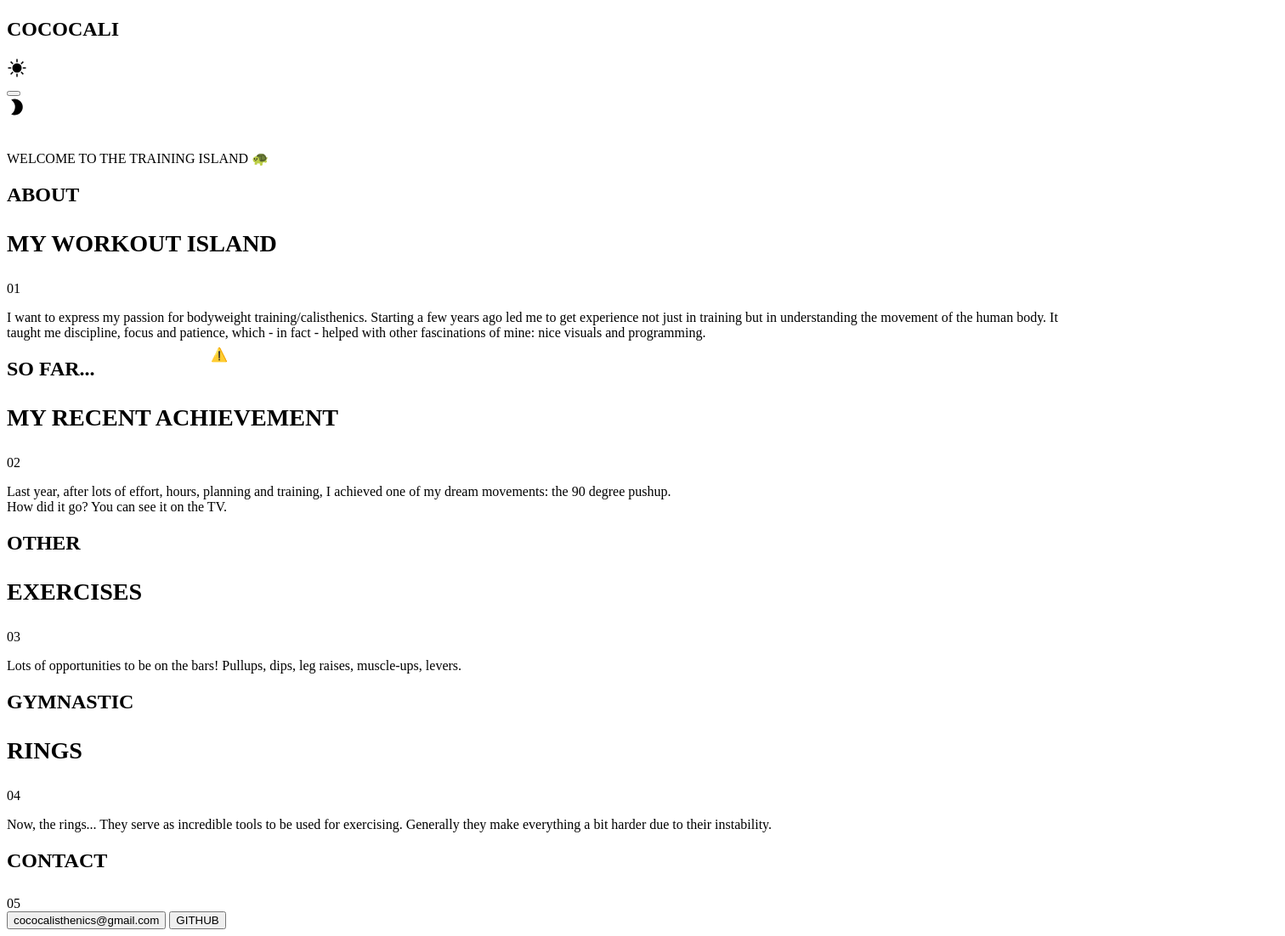
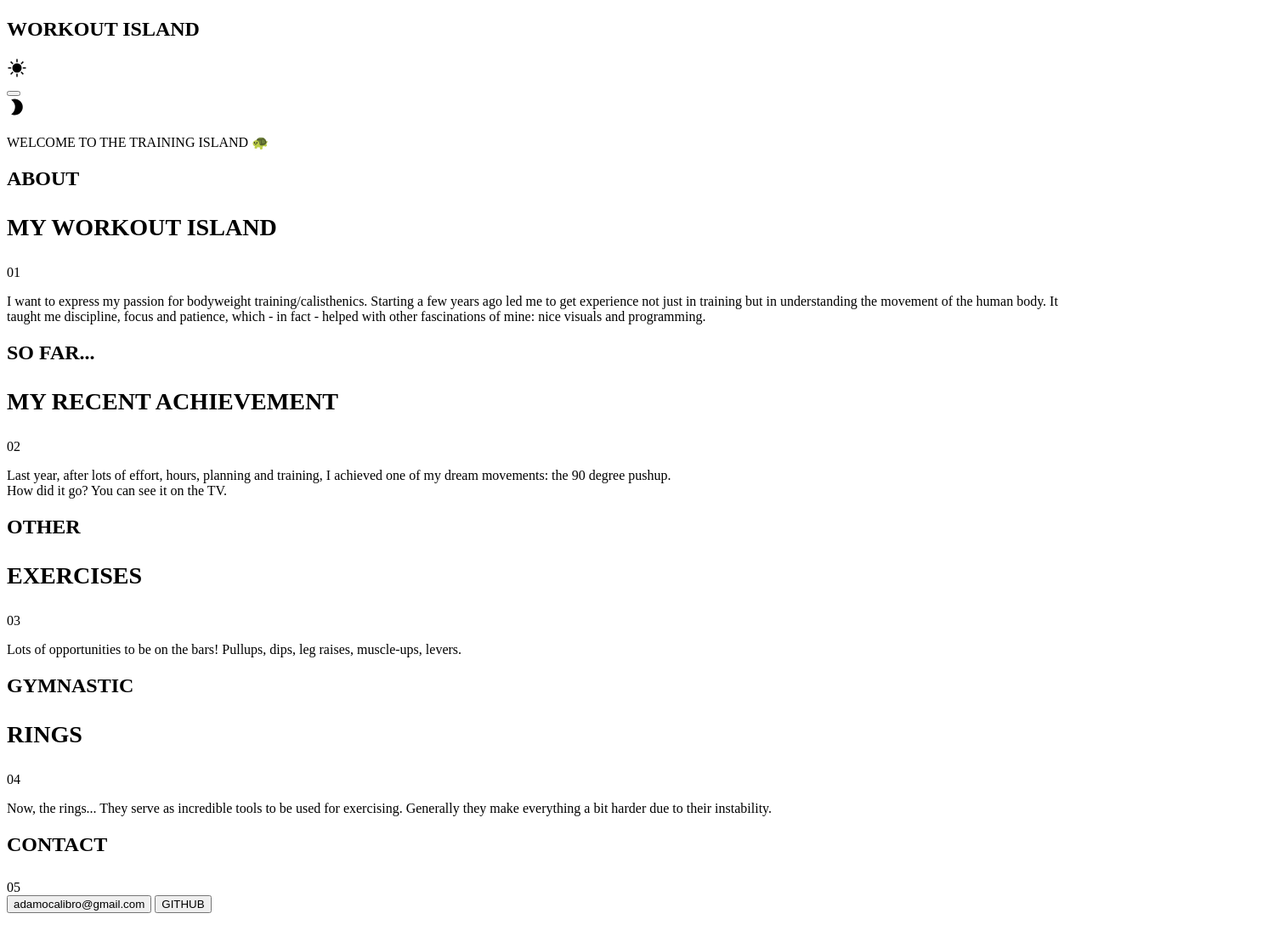
Before and after one commit to OroszAdam/OroszAdam.github.io, a website: page index.html in a window 1280 px wide. Shown: the part 400-1502 px from the top of the page at 85% size, 1512 px wide, since content can reach past the window. Drawn offline with nearby package versions, Linux system fonts and the light colour scheme; no server answers; a web font is replaced by a local one.

Commit message:
Remove cat, some changes

```diff
--- a/index.html
+++ b/index.html
@@ -32,7 +32,7 @@
 
           <div class="hero-wrapper">
             <div class="hero-main">
-              <h1 class="hero-main-title">COCOCALI</h1>
+              <h1 class="hero-main-title">WORKOUT ISLAND</h1>
               <div class="toggle-bar">
                 <div class="sun-wrapper">
                   <svg
@@ -63,7 +63,6 @@
             </div>
 
             <div class="hero-second-base">
-              <lottie-player class="hero-second-cat" src="https://lottie.host/b61b47d5-21b2-4047-9c1b-97dfdf79d60e/TA9teGbc2e.json" background="Transparent" speed="1"  direction="1" loop autoplay style="transform: translate3d(240px, 266px, 0px)"></lottie-player>
               <div class="hero-second">
                   <p class="hero-main-description">
                     WELCOME TO THE TRAINING ISLAND 🐢
@@ -176,9 +175,9 @@
           </div>
           <div class="section-detailed-wrapper">
             <button class="link-buttons"
-              onclick="window.location='mailto:cococalisthenics@gmail.com'"
+              onclick="window.location='mailto:adamocalibro@gmail.com'"
             >
-              cococalisthenics@gmail.com
+              adamocalibro@gmail.com
             </button>
             <button class="link-buttons"
               onclick="window.location='https://github.com/OroszAdam'"
--- a/package.json
+++ b/package.json
@@ -13,7 +13,7 @@
     "lil-gui": "^0.17.0",
     "three": "^0.148.0",
     "three-trackballcontrols": "^0.9.0",
-    "vite": "^4.0.0"
+    "vite": "^4.5.5"
   },
   "dependencies": {
     "events": "^3.3.0"
```
Also changed, not shown: 1 other file.
